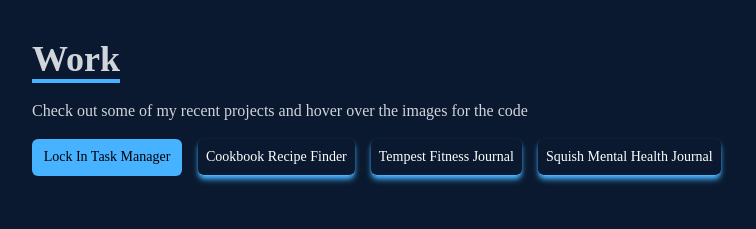
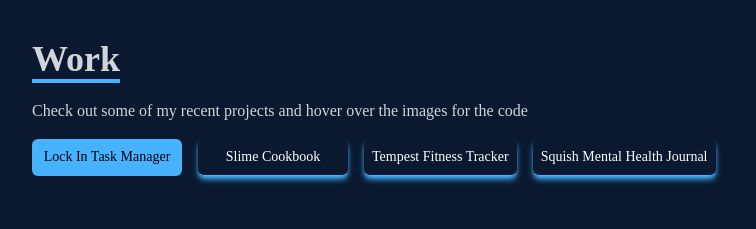
Before and after one commit to artslimedev/devportfolio-react-2022, a React (Create React App) app: page / in a window 1280 px wide. Shown: the part 2500-2729 px from the top of the page, without its empty margins (124-880 px from the left). Built offline with nearby package versions, Linux system fonts and the light colour scheme.

Commit message:
Making some slight UI and text changes to the content

```diff
--- a/src/data/data.js
+++ b/src/data/data.js
@@ -13,7 +13,7 @@ export const Projects = [
     demoLink: "https://lockin-taskmanager.vercel.app/",
     description: (
       <>
-        I built this task management app using{" "}
+        Lock In is a task manager app I built to focus using{" "}
         <strong>Next.js, Typescript</strong> and <strong>Supabase</strong>, with{" "}
         <strong>PostgreSQL</strong> as the database. Users can sign up, log in,
         and manage tasks with full <strong>CRUD</strong> functionality, and
@@ -33,7 +33,7 @@ export const Projects = [
     ),
   },
   {
-    title: "Cookbook Recipe Finder",
+    title: "Slime Cookbook",
     image: Recipe,
     code: true,
     demo: false,
@@ -63,7 +63,7 @@ export const Projects = [
     ),
   },
   {
-    title: "Tempest Fitness Journal",
+    title: "Tempest Fitness Tracker",
     image: Tempest,
     code: true,
     demo: false,
@@ -71,7 +71,7 @@ export const Projects = [
     demoLink: "",
     description: (
       <>
-        I built Tempest Fitness Journal as a full-stack fitness tracking app
+        I built Tempest Fitness Tracker as a full-stack fitness tracking app
         using <strong>Node.js</strong>, <strong>Express</strong>,{" "}
         <strong>MongoDB</strong>, and <strong>EJS</strong>, with the goal of
         helping users visualize their long-term progress—not just daily stats.
@@ -99,7 +99,9 @@ export const Projects = [
     description: (
       <>
         I built <strong>Squish</strong>, a minimalist mental health journaling
-        app, to give users a private, distraction-free space to reflect. I used{" "}
+        app, to give users a private, distraction-free space to reflect. The
+        name <strong>Squish</strong> comes from that feeling when sometimes
+        you're so frustrated and just want to squish a stressball I used{" "}
         <strong>Node.js</strong> and <strong>Express.js</strong> to build the
         backend, implementing full <strong>CRUD operations</strong> for journal
         entries and user management. For authentication, I used{" "}
```
